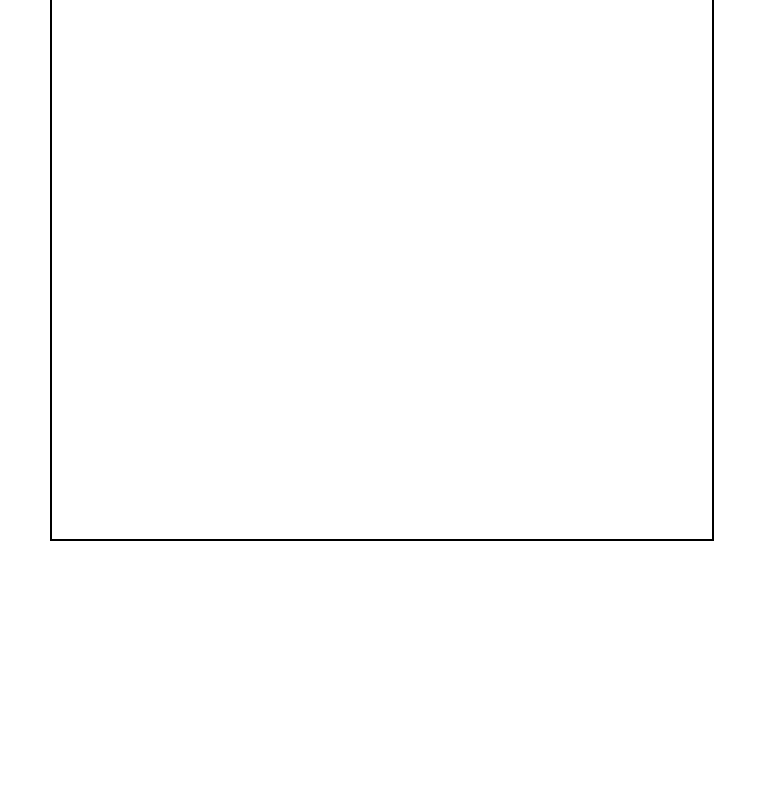
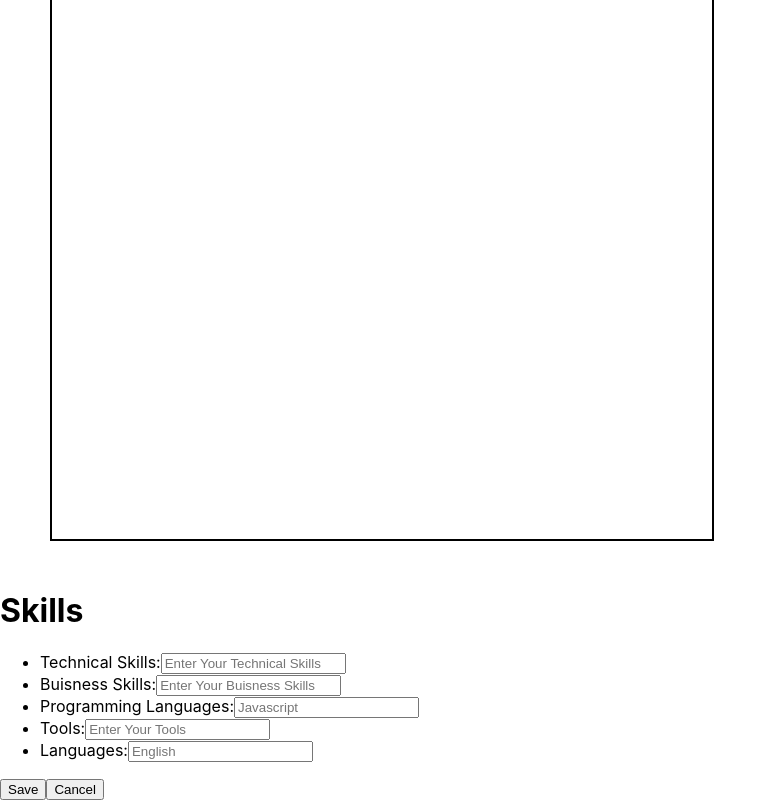
Before and after one commit to YurisCodingClub/dev-cv, a React (Create React App) app: page / in a window 1280 px wide. Shown: the part 1338-2138 px from the top of the page, without its empty margins (0-777 px from the left). Before the commit the page ends 1929 px from the top, so only its background shows below. Built offline with nearby package versions, Linux system fonts and the light colour scheme.

Commit message:
feature-6[add Skills Form]

```diff
--- a/src/App.js
+++ b/src/App.js
@@ -5,6 +5,7 @@ import ProgrammingExpertise from "./components/ProgrammingExpertise";
 import Education from "./components/Education";
 import PersonalInformation from "./components/PersonalInformation";
 import CV from './components/CV';
+import Skills from "./components/Skills";
 
 function App() {
   return (
@@ -15,6 +16,7 @@ function App() {
       <Education />
       <PersonalInformation />
       <CV />
+      <Skills/>
     </>
   );
 }
--- /dev/null
+++ b/src/components/Skills.js
@@ -0,0 +1,74 @@
+import React from 'react'
+
+function Skills() {
+  return (
+    <div>
+      <h1> Skills</h1>
+
+      <form>
+        <ul>
+          <li>
+            <label for="form-technical">Technical Skills:</label>
+            <input
+              type="text"
+              name="technicalskills"
+              id="form-technical"
+              placeholder="Enter Your Technical Skills"
+              aria-label="Provide Your Technical Skills"
+              />
+          </li>
+          <li>
+            <label for="form-business">Buisness Skills:</label>
+            <input
+              type="text"
+              name="buisnesSkills"
+              id="form-buisness"
+              placeholder="Enter Your Buisness Skills"
+              aria-label="Provide Your Buisness Skills"
+            />
+          </li>
+          <li>
+            <label for="form-programming">Programming Languages:</label>
+            <input
+              type="text"
+              name="programming"
+              id="form-programming"
+              placeholder="Javascript"
+              aria-label="Provide a Programming Language "
+            />
+          </li>
+          <li>
+            <label for="form-tools">
+              Tools:
+              <input
+                type="text"
+                name="tools"
+                id="form-tools"
+                placeholder="Enter Your Tools"
+                aria-label="Provide Your Tools "
+              />
+            </label>
+          </li>
+          <li>
+            <label for="form-language">
+              Languages:
+              <input
+                type="text"
+                name="language"
+                id="form-language"
+                placeholder="English "
+                aria-label="Provide Your Languages "
+              />
+            </label>
+          </li>
+
+        </ul>
+
+        <button> Save </button>
+        <button> Cancel </button>
+      </form>
+    </div>
+  )
+}
+
+export default Skills
```
